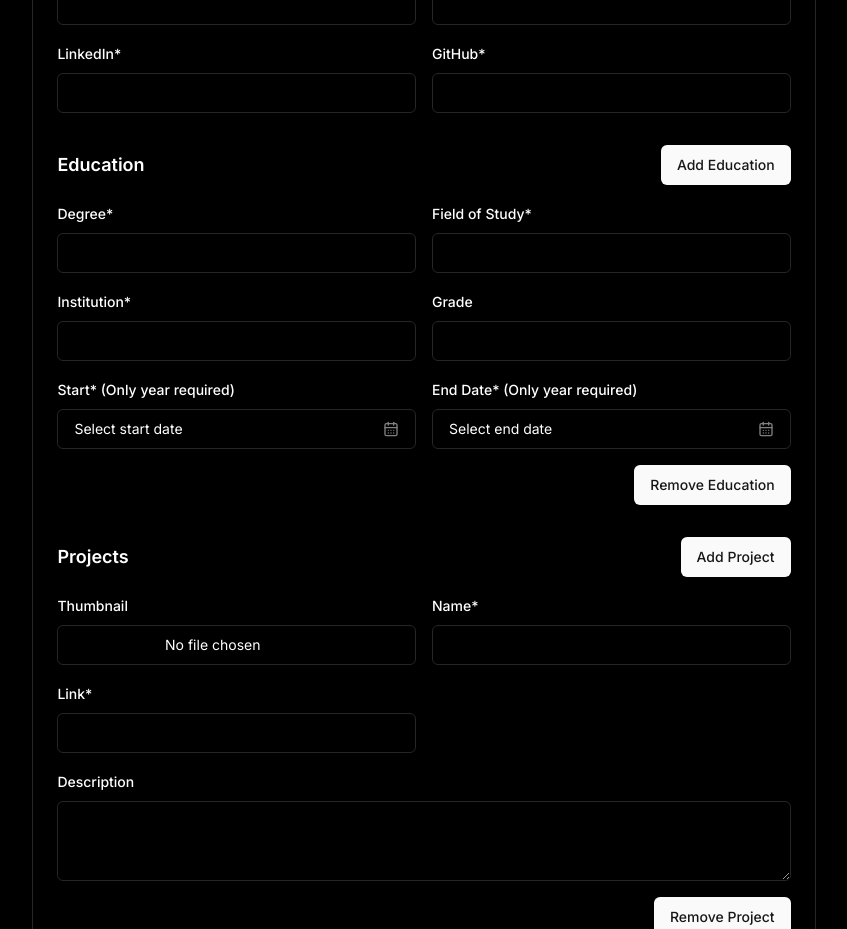
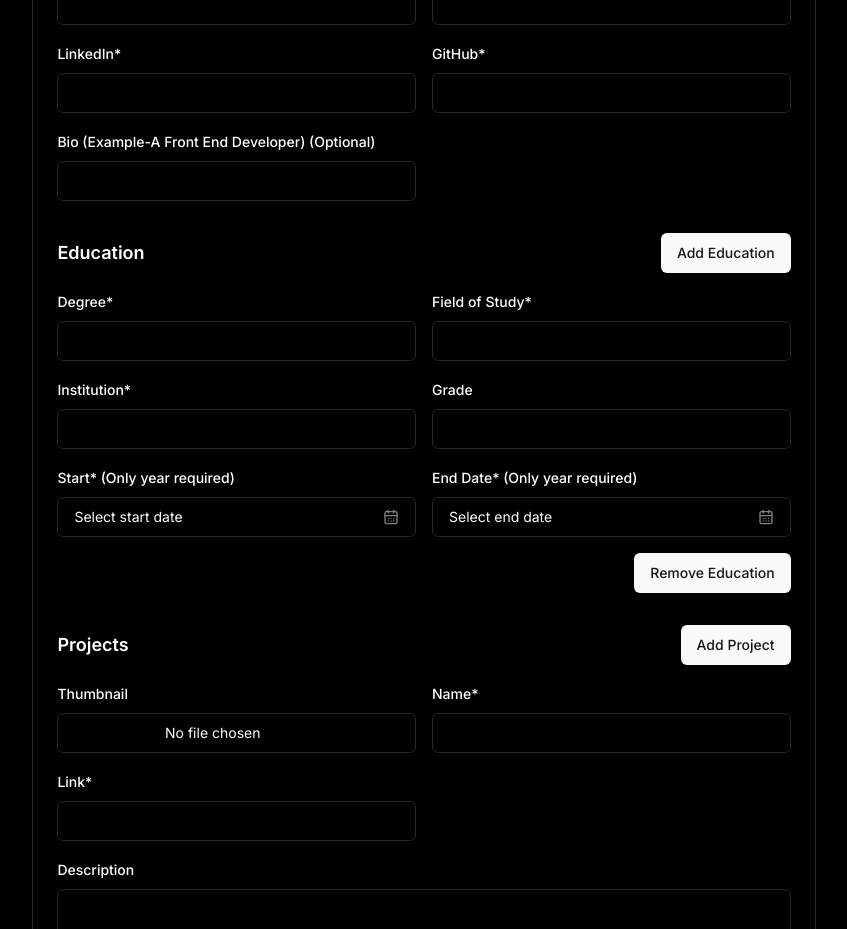
Before and after one commit to harshitk2408/QuickCV, a Next.js app: page / in a window 1280 px wide. Shown: the part 1740-2669 px from the top of the page, without its empty margins (216-1063 px from the left). Built offline with nearby package versions, Linux system fonts and the light colour scheme.

Commit message:
final changes

```diff
--- a/src/app/json-display/page.js
+++ b/src/app/json-display/page.js
@@ -6,8 +6,12 @@ function SearchBarContent() {
   const searchParams = useSearchParams();
   const data = searchParams.get('jsonData');
   return (
-    <section className="w-full bg-black p-[0] h-full text-white pt-[6%]">
-      <pre>{data}</pre>
+    <section className="w-full bg-black p-[0] min-h-full max-h-fit text-white py-[6%] px-[2%]">
+      <h1 className='text-2xl font-extrabold mb-[1%]'>Note</h1>
+      1. Unzip the "Portfolio" folder<br/>
+      2. Copy this code and paste it in "details.json"<br/>
+      <div className='mt-[1%]'><span className='text-1xl font-extrabold mb-[1%] mr-[1%]'>To view on local server  :  </span> Install dependencies using "npm install" </div>
+      <pre className='mt-[4%]'>{data}</pre>
     </section>
   );
 }
--- a/src/components/Form.jsx
+++ b/src/components/Form.jsx
@@ -26,6 +26,7 @@ export default function Form() {
   const [personalDetails, setPersonalDetails] = useState({
     name: "",
     email: "",
+    bio:"",
     linkedin: "",
     github: "",
   });
@@ -233,7 +234,7 @@ export default function Form() {
           return;
         }
       } else {
-        project.thumbnail = "";
+        project.thumbnail = "Project/ejowpggabfmioqimtx7r";
       }
     }
 
@@ -331,6 +332,20 @@ export default function Form() {
                     value={personalDetails.github}
                     onChange={(e) =>
                       handlePersonalDetailsChange("github", e.target.value)
+                    }
+                    className="bg-black text-white"
+                    required
+                  />
+                </div>
+                <div className="space-y-2">
+                  <Label htmlFor="name" className="text-white">
+                    Bio (Example-A Front End Developer) (Optional)
+                  </Label>
+                  <Input
+                    id="bio"
+                    value={personalDetails.bio}
+                    onChange={(e) =>
+                      handlePersonalDetailsChange("bio", e.target.value)
                     }
                     className="bg-black text-white"
                     required
```
